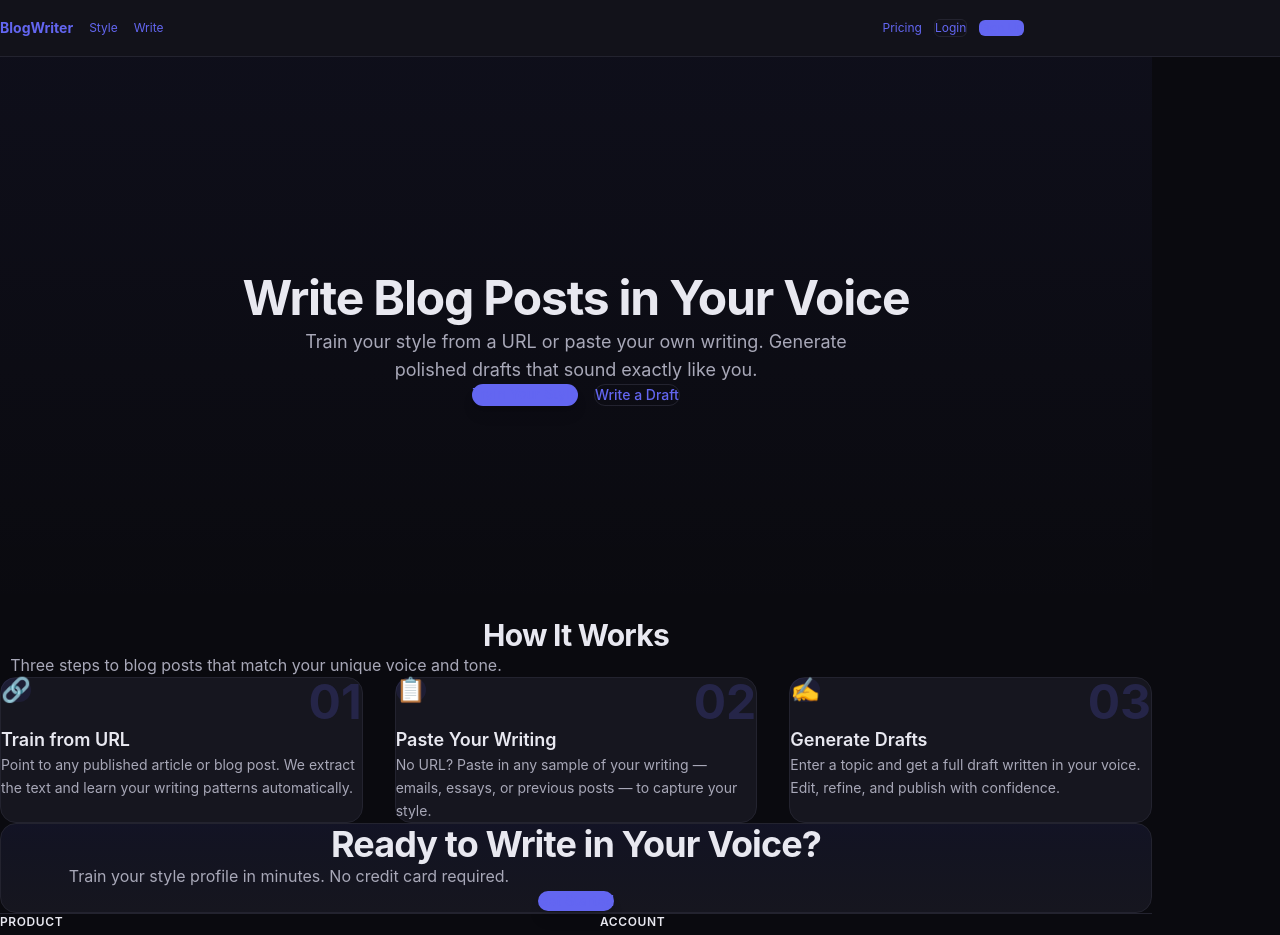
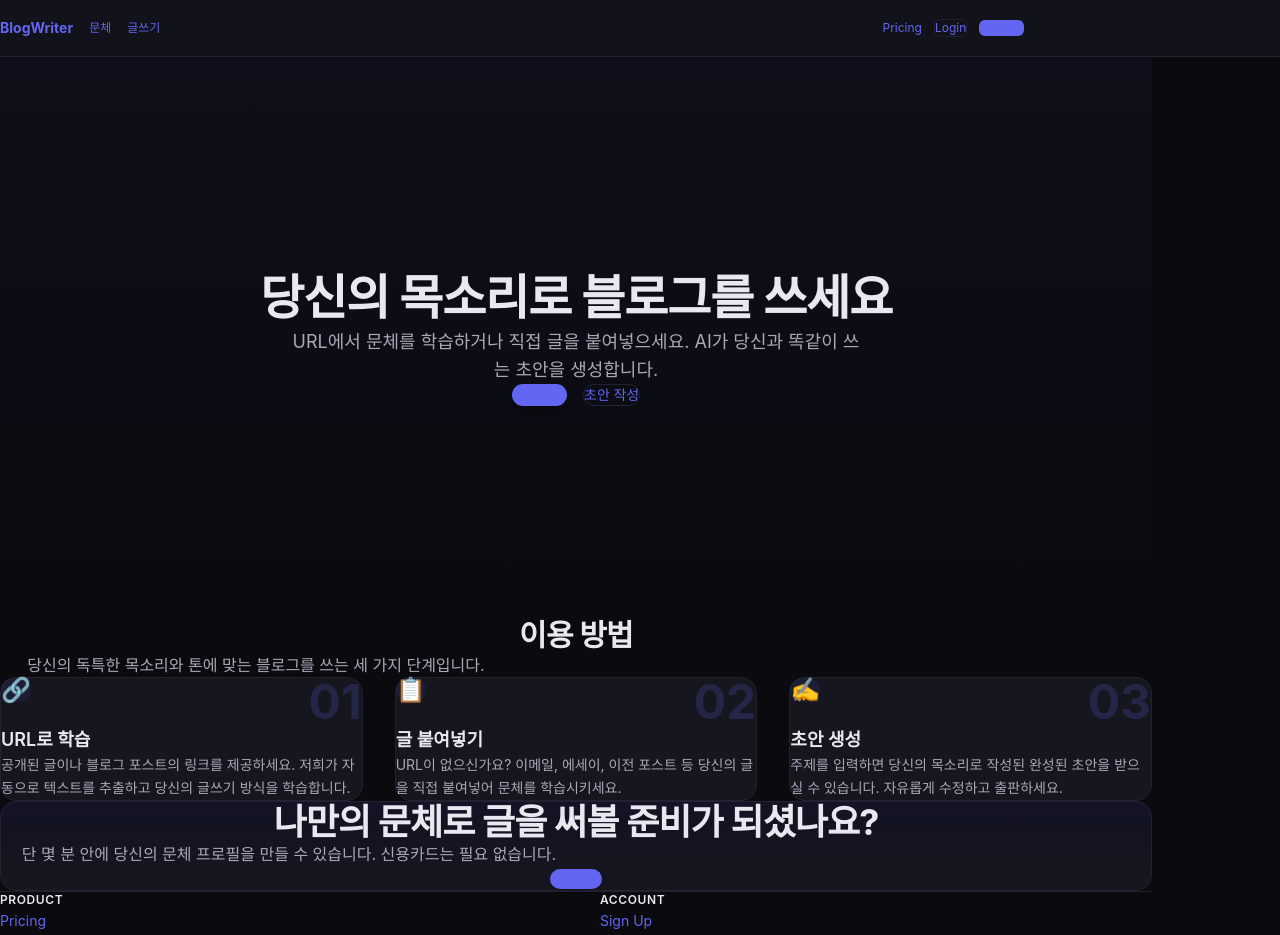
Before and after one commit to alswp006/blog-writer, a Next.js app: page / in a window 1280 px wide. Shown: the top 935 px of the page. Built offline with nearby package versions, Linux system fonts and the light colour scheme; no server answers.

Commit message:
hotfix: Change ALL user-facing text in the app to Korean. Do NOT cha

```diff
--- a/src/app/page.tsx
+++ b/src/app/page.tsx
@@ -5,8 +5,8 @@ import { CtaSection } from "@/components/landing/cta-section";
 import { Footer } from "@/components/landing/footer";
 
 export const metadata = seo({
-  title: "Home",
-  description: "Train your writing style from a URL or paste, then generate blog drafts that sound like you.",
+  title: "홈",
+  description: "URL에서 문체를 학습하거나 붙여넣고 당신의 목소리로 블로그 초안을 생성하세요.",
   path: "/",
 });
 
@@ -14,43 +14,43 @@ export default function HomePage() {
   return (
     <div className="space-y-0">
       <HeroSection
-        headline="Write Blog Posts in Your Voice"
-        subheadline="Train your style from a URL or paste your own writing. Generate polished drafts that sound exactly like you."
-        ctaText="Train Your Style"
+        headline="당신의 목소리로 블로그를 쓰세요"
+        subheadline="URL에서 문체를 학습하거나 직접 글을 붙여넣으세요. AI가 당신과 똑같이 쓰는 초안을 생성합니다."
+        ctaText="문체 학습"
         ctaHref="/style"
-        secondaryCtaText="Write a Draft"
+        secondaryCtaText="초안 작성"
         secondaryCtaHref="/write"
       />
 
       <FeatureGrid
-        heading="How It Works"
-        subheading="Three steps to blog posts that match your unique voice and tone."
+        heading="이용 방법"
+        subheading="당신의 독특한 목소리와 톤에 맞는 블로그를 쓰는 세 가지 단계입니다."
         features={[
           {
             icon: "🔗",
-            title: "Train from URL",
+            title: "URL로 학습",
             description:
-              "Point to any published article or blog post. We extract the text and learn your writing patterns automatically.",
+              "공개된 글이나 블로그 포스트의 링크를 제공하세요. 저희가 자동으로 텍스트를 추출하고 당신의 글쓰기 방식을 학습합니다.",
           },
           {
             icon: "📋",
-            title: "Paste Your Writing",
+            title: "글 붙여넣기",
             description:
-              "No URL? Paste in any sample of your writing — emails, essays, or previous posts — to capture your style.",
+              "URL이 없으신가요? 이메일, 에세이, 이전 포스트 등 당신의 글을 직접 붙여넣어 문체를 학습시키세요.",
           },
           {
             icon: "✍️",
-            title: "Generate Drafts",
+            title: "초안 생성",
             description:
-              "Enter a topic and get a full draft written in your voice. Edit, refine, and publish with confidence.",
+              "주제를 입력하면 당신의 목소리로 작성된 완성된 초안을 받으실 수 있습니다. 자유롭게 수정하고 출판하세요.",
           },
         ]}
       />
 
       <CtaSection
-        heading="Ready to Write in Your Voice?"
-        description="Train your style profile in minutes. No credit card required."
-        ctaText="Get Started"
+        heading="나만의 문체로 글을 써볼 준비가 되셨나요?"
+        description="단 몇 분 안에 당신의 문체 프로필을 만들 수 있습니다. 신용카드는 필요 없습니다."
+        ctaText="시작하기"
         ctaHref="/signup"
       />
 
--- a/src/components/ui/nav.tsx
+++ b/src/components/ui/nav.tsx
@@ -30,10 +30,10 @@ export function Nav() {
             BlogWriter
           </Link>
           <Link href="/style" className="text-xs text-[var(--text-secondary)] no-underline hover:text-[var(--text)] transition-all duration-150">
-            Style
+            문체
           </Link>
           <Link href="/write" className="text-xs text-[var(--text-secondary)] no-underline hover:text-[var(--text)] transition-all duration-150">
-            Write
+            글쓰기
           </Link>
         </div>
 
```
Also changed, not shown: 1 other file (tests, documents, lock files or other folders).
